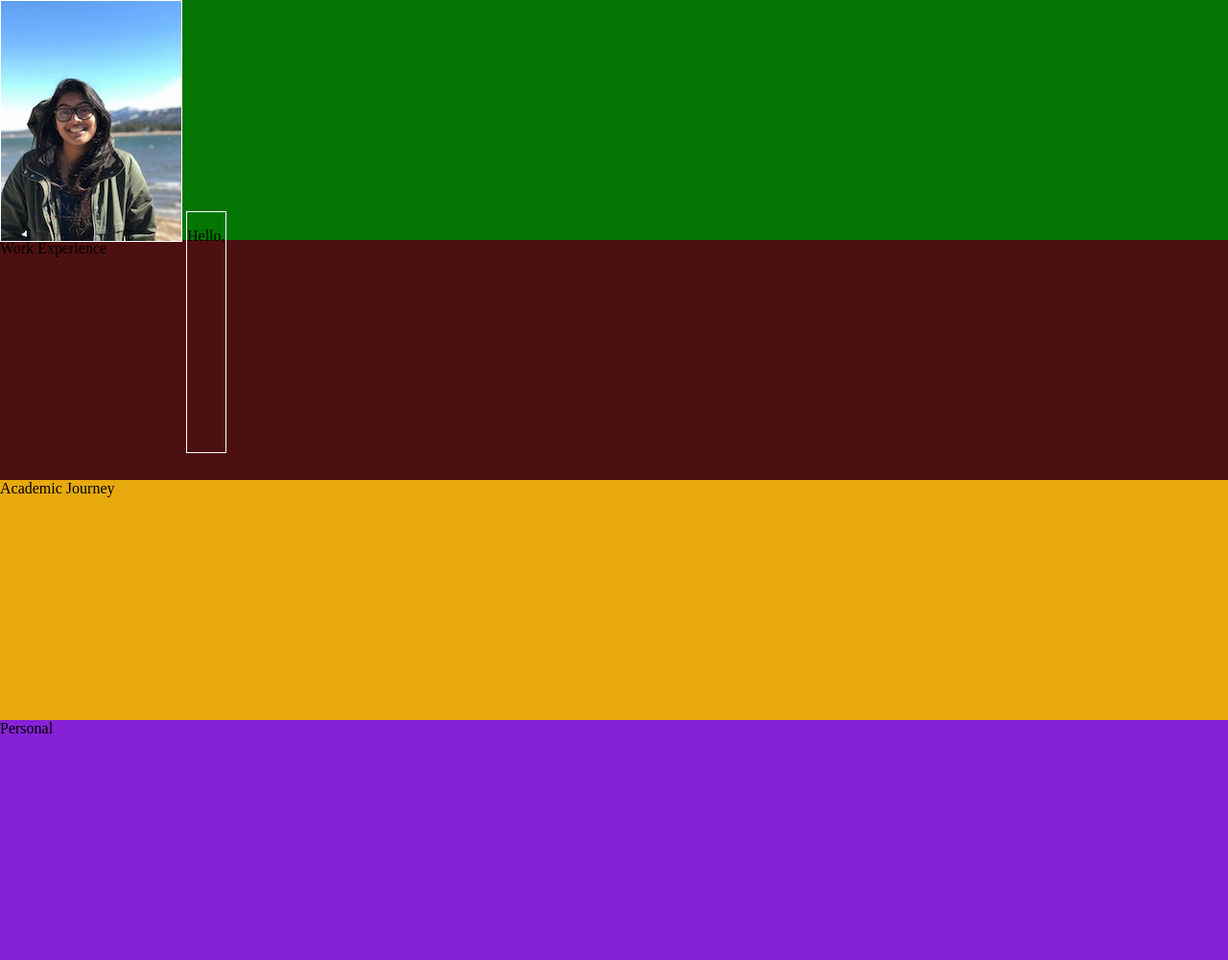
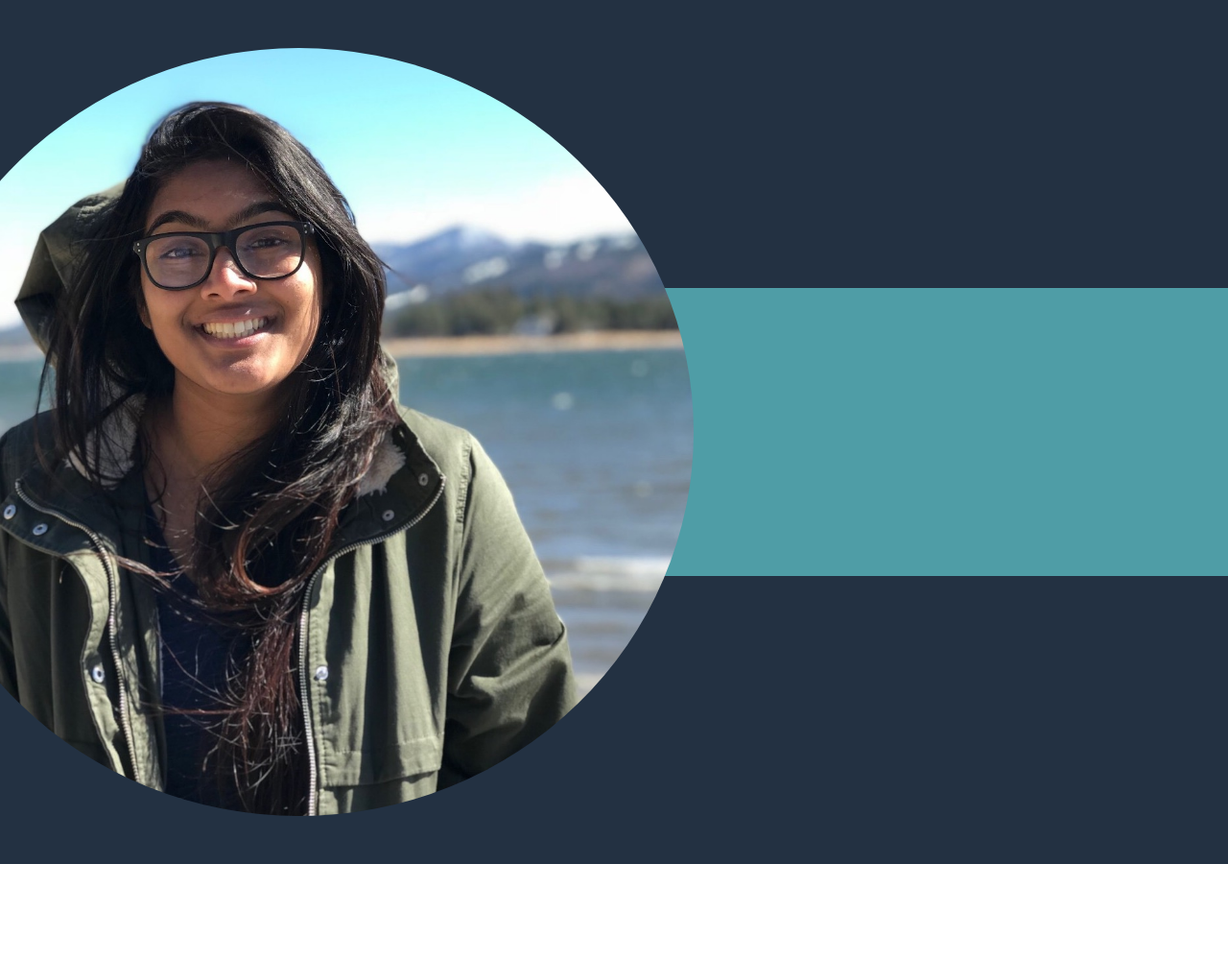
Before and after one commit to JayntiRaj/JayntiRaj.github.io, a plain HTML site: page index.html in a window 1280 px wide. Shown: the whole page at 96% size. After the commit the page ends 900 px from the top, so only its background shows below. Drawn offline with Linux system fonts and the light colour scheme.

Commit message:
fixed background

```diff
--- a/index.html
+++ b/index.html
@@ -5,24 +5,22 @@
         <link href = "style.css" type = "text/css" rel = "stylesheet"/>
     </head>
     <body>
-        <div class = "block intro">
-            <div class = "image about">
-                <img src = "me.JPG" alt = "me"/>
-            </div>
-            <div class = "about">
-                <p>
-                    Hello,
-                </p>
-            </div>
+        <div class="dark_blue stripe">
+                <div class="me_img">
+
+                        <img src="./me_square.JPG"/>
+
+                </div>
+
         </div>
-        <div class = "block work">
-            Work Experience
+        <div class="light_blue stripe">
+
+
+
         </div>
-        <div class = "block academic">
-            Academic Journey
+        <div class="dark_blue">
+
         </div>
-        <div class = "block personal">
-            Personal
-        </div>
+
     </body>
 </html>
--- a/style.css
+++ b/style.css
@@ -2,43 +2,37 @@
     font-display: bold
 }
 
-body {
-    margin: 0;
-    background-image: "me.JPG";
+
+.dark_blue {
+    background-color: #233142;
+    height: 300px;
+    width: 100%
 }
 
-.block {
-    background-color: cornflowerblue;
-    height: 250px;
+.light_blue {
+    background-color: #4f9da6;
+    height: 300px;
+    width: 100%;
+    margin-bottom: 0px;
 }
 
-.personal {
-    background-color: rgb(133, 34, 214);
-}
-
-.image {
-    position: relative;
-
-}
-
-.about {
-    border: solid white 1px;
-    display: inline-block;
-    height: 250px;
-}
-
-.intro {
-    background-color: rgb(2, 117, 2);
-}
-
-.work {
-    background-color: rgb(77, 16, 16);
-}
-
-.academic {
-    background-color: rgb(231, 169, 13);
+body {
+    width: 100%;
+    margin: 0;
+    padding: 0;
 }
 
 p {
     align-content: center;
 }
+
+.me_img {
+    height: 100%;
+}
+
+img {
+    margin-top: 50px;
+    border-radius: 50%;
+    height: 800px;
+    margin-left: -100px;
+}
```
Also changed, not shown: me_square.JPG (added).
